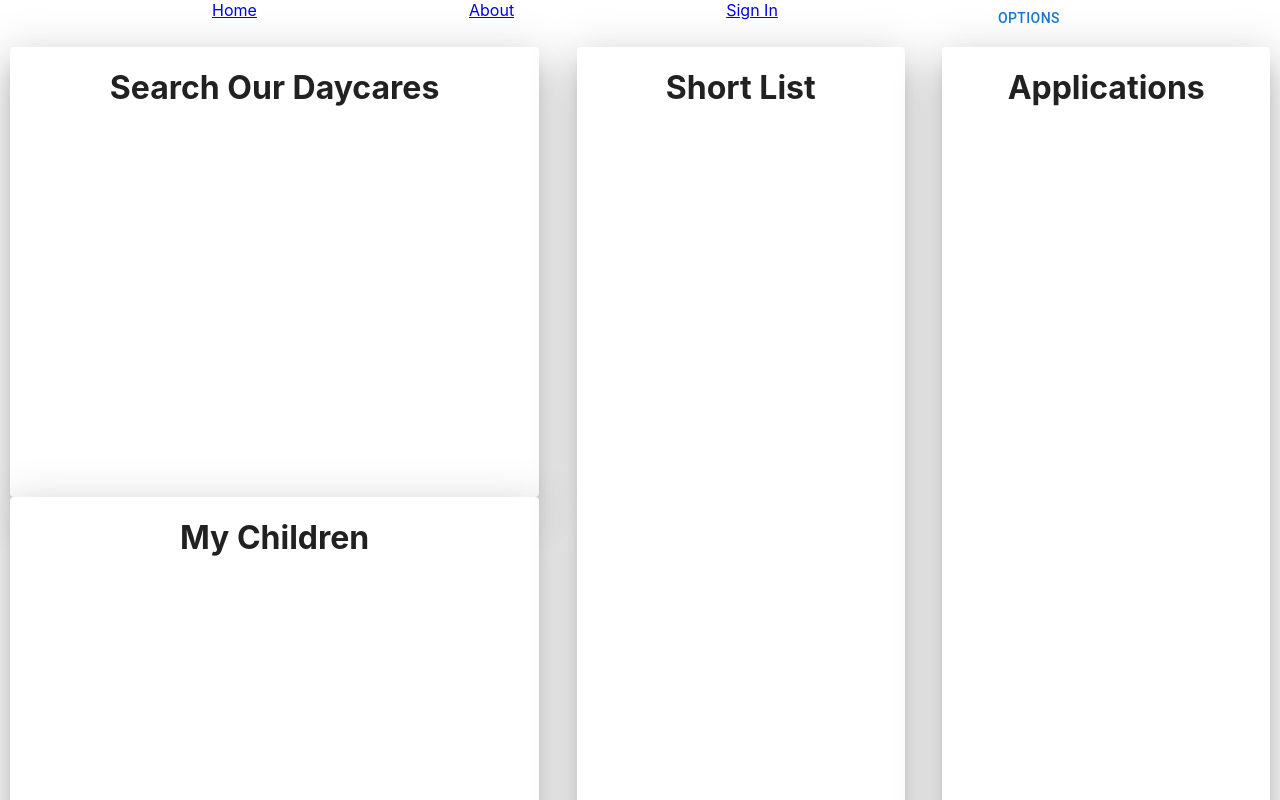
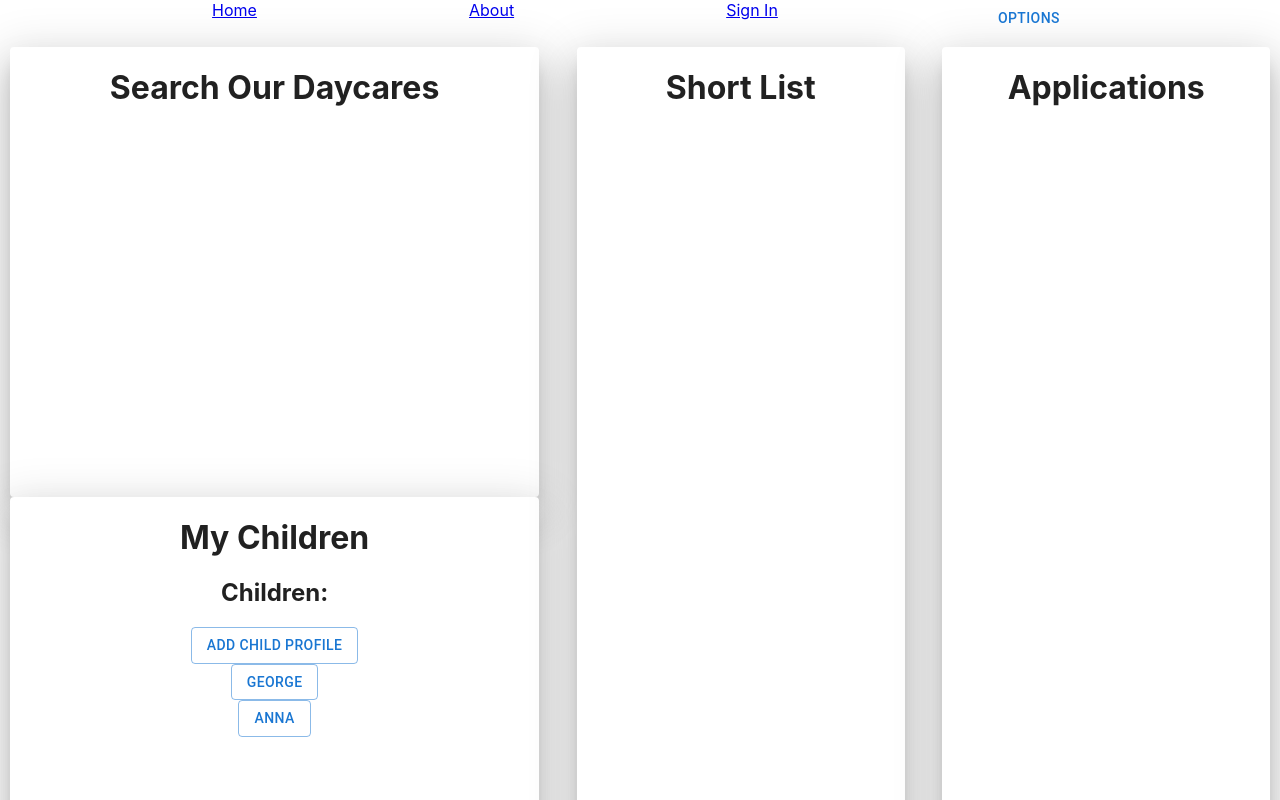
Before and after one commit to bijon7/onestop-daycare, a React (Create React App) app in the folder frontend/: page /guardian in a window 1280 px wide. Shown: the top 800 px of the page. Built offline with nearby package versions, Linux system fonts and the light colour scheme.

Commit message:
added childprofile, add child form, and child profile list for guardian profile

```diff
--- /dev/null
+++ b/frontend/src/components/AddChild.jsx
@@ -0,0 +1,105 @@
+import * as React from "react";
+import {
+  Button,
+  TextField,
+  Dialog,
+  DialogActions,
+  DialogContent,
+  DialogContentText,
+  DialogTitle
+} from "@mui/material";
+
+const defaultValues = {
+  name: "",
+  age: 0,
+  special_req: "",
+  guardian_id: 0
+};
+
+export default function AddChild(props) {
+  const [open, setOpen] = React.useState(false);
+  const [formValues, setFormValues] = React.useState(defaultValues);
+
+  const handleClickOpen = () => {
+    setOpen(true);
+  };
+
+  const handleClose = () => {
+    setOpen(false);
+  };
+
+  const handleDialogSubmit = () => {
+    handleSubmit()
+    handleClose();
+  }
+
+  const handleInputChange = (e) => {
+    const { name, value } = e.target;
+    setFormValues({
+      ...formValues,
+      [name]: value,
+    });
+  };
+
+  const handleSubmit = (event) => {
+    event.preventDefault();
+    console.log(formValues);
+  };
+
+  return (
+    <div>
+      <Button variant="outlined" onClick={handleClickOpen}>
+        Add Child Profile
+      </Button>
+      <Dialog open={open} onClose={handleClose}>
+        <DialogTitle>Add Child</DialogTitle>
+        <DialogContent>
+          <DialogContentText>
+            Please fill out the following to create a profile for your child:
+          </DialogContentText>
+          <form onSubmit={handleSubmit}>
+            <TextField
+              autoFocus
+              margin="dense"
+              id="name"
+              name="name"
+              label="Name"
+              type="text"
+              value={formValues.name}
+              onChange={handleInputChange}
+              fullWidth
+              variant="standard"
+            />
+            <TextField
+              autoFocus
+              margin="dense"
+              id="age"
+              name="age"
+              label="Age"
+              type="number"
+              value={formValues.age}
+              onChange={handleInputChange}
+              InputProps={{ inputProps: { min: 0, max: 7 } }}
+              fullWidth
+              variant="standard"
+            />
+            <TextField
+              autoFocus
+              margin="dense"
+              id="name"
+              name="special_req"
+              label="Enter Special Requirements"
+              type="text"
+              value={formValues.special_req}
+              onChange={handleInputChange}
+              fullWidth
+              variant="standard"
+            />
+            <Button onClick={handleClose}>Cancel</Button>
+            <Button type="submit">Submit</Button>
+          </form>
+        </DialogContent>
+      </Dialog>
+    </div>
+  );
+}
--- /dev/null
+++ b/frontend/src/components/ChildProfile.jsx
@@ -0,0 +1,104 @@
+import * as React from "react";
+import PropTypes from "prop-types";
+import { styled } from "@mui/material/styles";
+import {
+  Button,
+  Dialog,
+  DialogTitle,
+  DialogContent,
+  IconButton
+} from "@mui/material";
+import CloseIcon from "@mui/icons-material/Close";
+import "./ChildProfile.scss"
+
+// hardcoded data mimicking axios call for to guardian database
+const testData = {
+  guardian: [
+    {
+      id: 1,
+      name: "Allen Miller",
+      phone: "555 555 5555",
+      email: "allen.miller@email.com",
+      child: [1, 2]
+    }
+  ]
+}
+
+const BootstrapDialog = styled(Dialog)(({ theme }) => ({
+  '& .MuiDialogContent-root': {
+    padding: theme.spacing(2),
+  },
+  '& .MuiDialogActions-root': {
+    padding: theme.spacing(1),
+  },
+}));
+
+const BootstrapDialogTitle = (props) => {
+  const { children, onClose, ...other } = props;
+
+  return (
+    <DialogTitle sx={{ m: 0, p: 2 }} {...other}>
+      {children}
+      {onClose ? (
+        <IconButton
+          aria-label="close"
+          onClick={onClose}
+          sx={{
+            position: 'absolute',
+            right: 8,
+            top: 8,
+            color: (theme) => theme.palette.grey[500],
+          }}
+        >
+          <CloseIcon />
+        </IconButton>
+      ) : null}
+    </DialogTitle>
+  );
+};
+
+BootstrapDialogTitle.propTypes = {
+  children: PropTypes.node,
+  onClose: PropTypes.func.isRequired,
+};
+
+export default function ChildProfile(props) {
+  const [open, setOpen] = React.useState(false);
+
+  const handleClickOpen = () => {
+    setOpen(true);
+  };
+  const handleClose = () => {
+    setOpen(false);
+  };
+
+  // currently looking through hardcoded testData to look for "user"
+  const guardian = testData.guardian.find(({ id }) => id === props.user)
+
+  return (
+    <div>
+      <Button variant="outlined" onClick={handleClickOpen}>
+        {props.name}
+      </Button>
+      <BootstrapDialog
+        onClose={handleClose}
+        aria-labelledby="customized-dialog-title"
+        open={open}
+      >
+        <BootstrapDialogTitle id="customized-dialog-title" onClose={handleClose}>
+          {props.name}
+        </BootstrapDialogTitle>
+        <DialogContent dividers className="child_profile">
+          <h3>Age: {props.age}</h3>
+          <h3>Special Requirements:</h3>
+          <p>{props.special_req}</p>
+          <h3>Parent Contact: {guardian.name}</h3>
+          <p>e-mail: {guardian.email}</p>
+          <p>phone: {guardian.phone}</p>
+        </DialogContent>
+
+      </BootstrapDialog>
+    </div>
+  )
+
+}
--- /dev/null
+++ b/frontend/src/components/ChildProfile.scss
@@ -0,0 +1,4 @@
+.child_profile {
+  font-family: -apple-system, BlinkMacSystemFont, 'Segoe UI', Roboto, Oxygen, Ubuntu, Cantarell, 'Open Sans', 'Helvetica Neue', sans-serif;
+  width: 500px;
+}
--- /dev/null
+++ b/frontend/src/components/ChildProfileList.jsx
@@ -0,0 +1,46 @@
+import * as React from "react";
+
+import ChildProfile from "./ChildProfile";
+import AddChild from "./AddChild";
+
+// hardcoded data mimicking axios call to children database, testing if props are sending to component
+const testData = {
+  child: [
+    {
+      id: 1,
+      name: "George",
+      age: "3",
+      special_req: "Peanut Allergies, Eats Vegetarian, Autistic",
+      guardian: 1
+    },
+    {
+      id: 2,
+      name: "Anna",
+      age: "5",
+      special_req: "Eats Vegetarian, Lactose Intolerant",
+      guardian: 1
+    }
+  ]
+}
+
+export default function ChildProfileList(props) {
+
+  return (
+    <div className="child-profile_list">
+      <h2> Children:</h2>
+      <AddChild />
+      {testData.child.map((data) => {
+        return (
+          <ChildProfile
+            key={data.id}
+            id={data.id}
+            name={data.name}
+            age={data.age}
+            special_req={data.special_req}
+            user={data.guardian} />
+        );
+      })}
+    </div>
+  )
+
+}
--- /dev/null
+++ b/frontend/src/components/ChildProfileList.scss
@@ -0,0 +1,5 @@
+.child-profile_list {
+  display: flex;
+  flex-direction: column;
+
+}
--- a/frontend/src/pages/GuardianDashboard.jsx
+++ b/frontend/src/pages/GuardianDashboard.jsx
@@ -1,5 +1,6 @@
 import { Paper } from "@mui/material"
 import "./GuardianDashboard.scss";
+import ChildProfileList from "../components/ChildProfileList";
 
 export default function GuardianDashboard() {
   return (
@@ -10,6 +11,7 @@ export default function GuardianDashboard() {
         </Paper>
         <Paper elevation={24} className="guardian-dashboard_mid">
           <h1>My Children</h1>
+          <ChildProfileList />
         </Paper>
       </div>
       <Paper elevation={24} className="guardian-dashboard_col">
```
